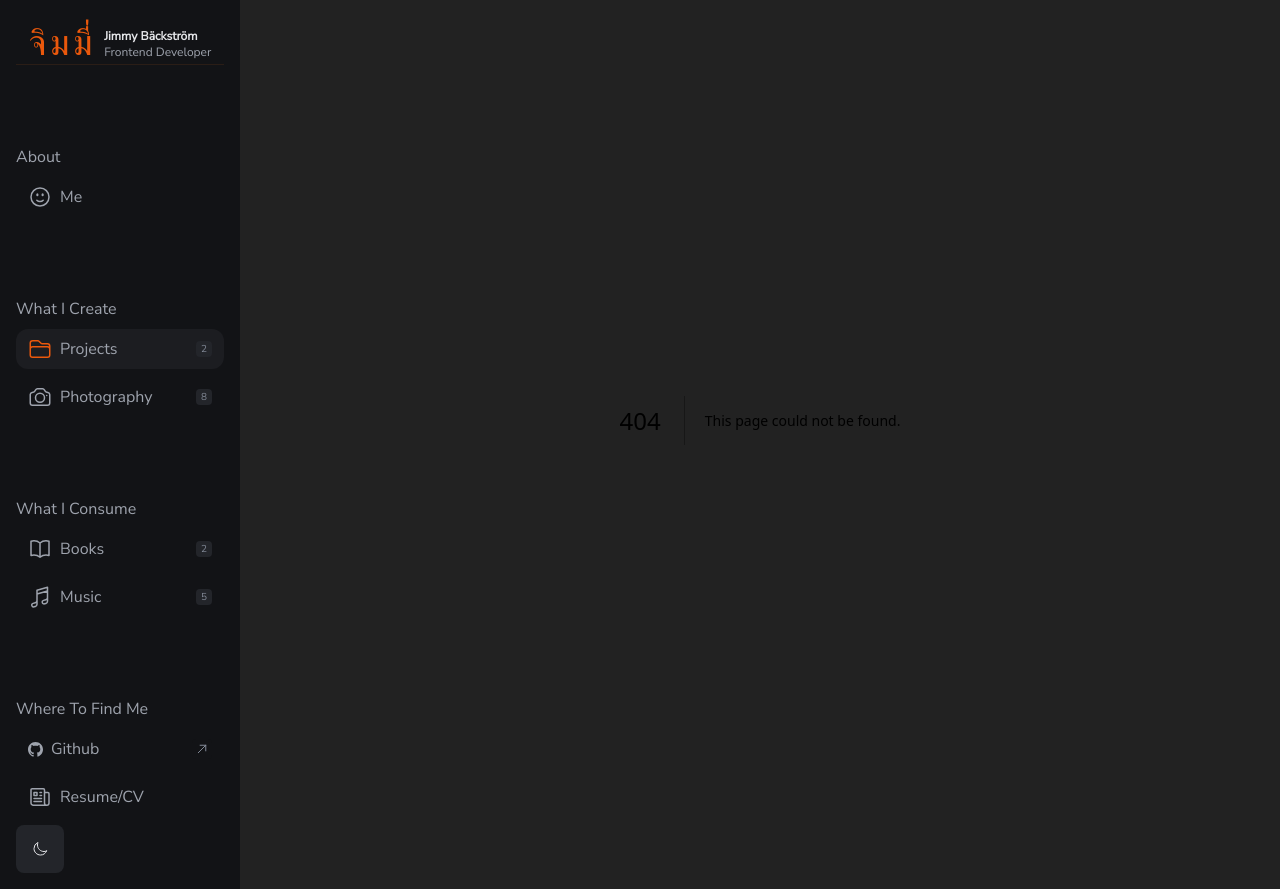
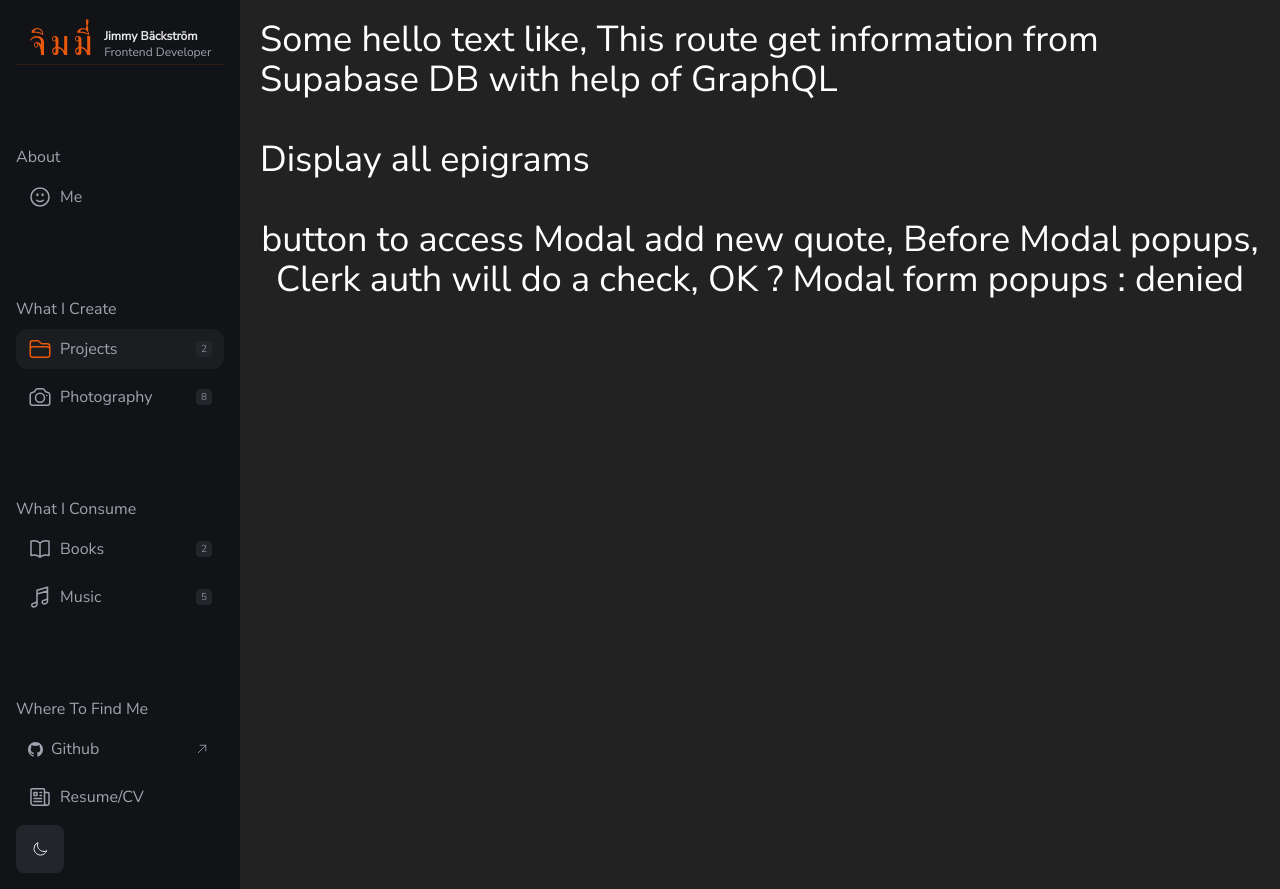
Before and after one commit to wongprom/test-next-13, a Next.js app: page /projects/epigram in a window 1280 px wide. Before the commit this address had no page. Built offline with nearby package versions, Linux system fonts and the light colour scheme.

Commit message:
#27 Do simple markup of workflow.

```diff
--- /dev/null
+++ b/app/projects/epigram/page.tsx
@@ -0,0 +1,21 @@
+import React from 'react';
+
+const EpiGramPage = () => {
+  return (
+    <div className="text-white text-4xl grid gap-10">
+      <div>
+        Some hello text like, This route get information from Supabase DB with
+        help of GraphQL
+      </div>
+      <div>
+        <h1>Display all epigrams</h1>
+      </div>
+      <button>
+        button to access Modal add new quote, Before Modal popups, Clerk auth
+        will do a check, OK ? Modal form popups : denied
+      </button>
+    </div>
+  );
+};
+
+export default EpiGramPage;
--- a/app/projects/page.tsx
+++ b/app/projects/page.tsx
@@ -1,7 +1,10 @@
 import React from 'react';
 
 const ProjectsPage = () => {
-  return <div>ProjectsPage</div>;
+  return (
+    <div>ProjectsPage</div>
+    // Display projects
+  );
 };
 
 export default ProjectsPage;
```
